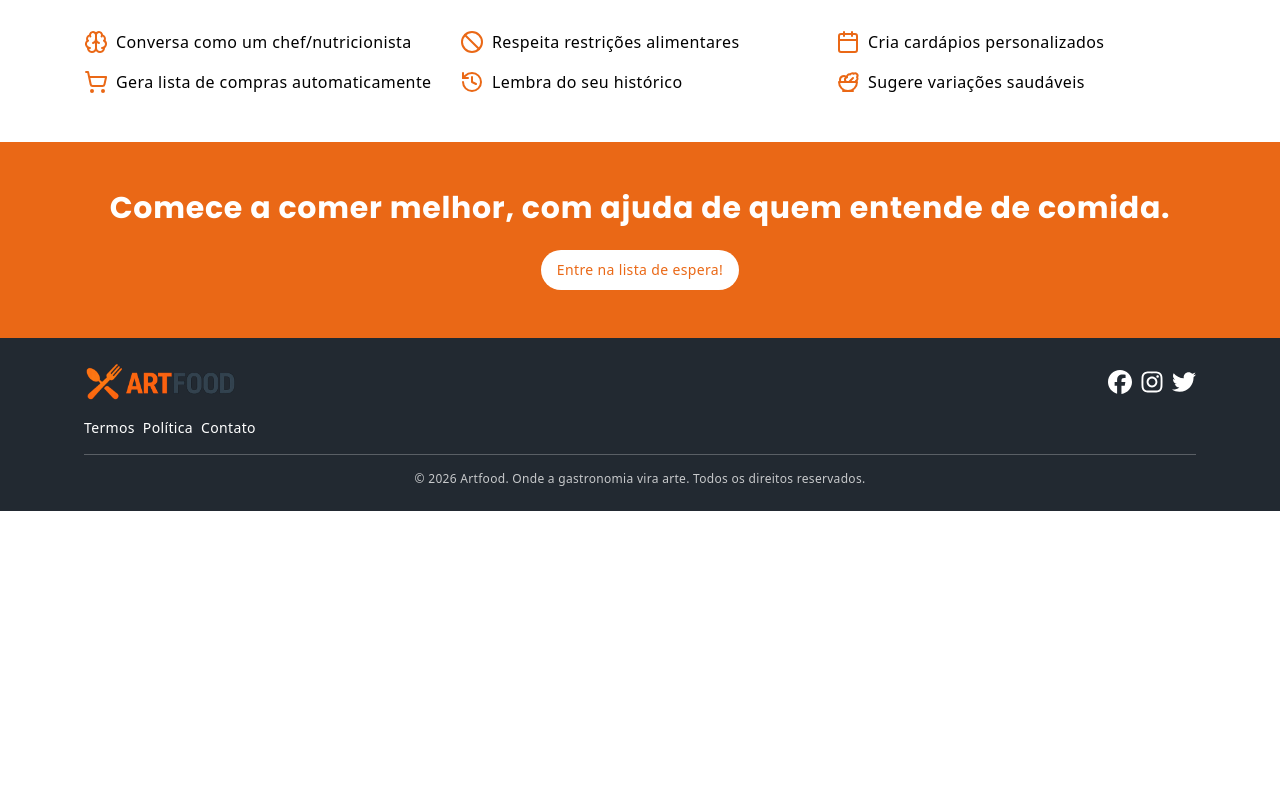
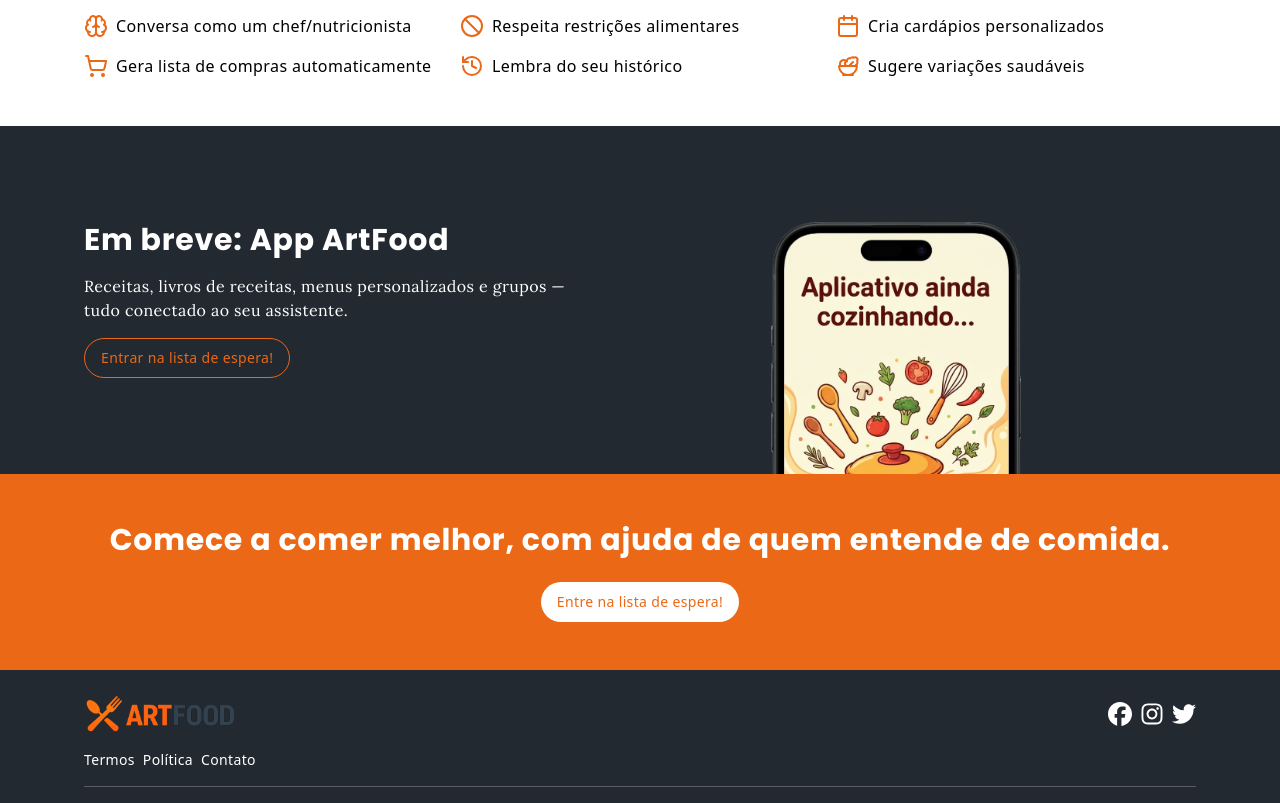
Before and after one commit to EduNunesGithub/art-food-landing-page, a Next.js app: page / in a window 1280 px wide. Shown: the part 962-1765 px from the top of the page. Before the commit the page ends 1473 px from the top, so only its background shows below. Built offline with nearby package versions, Linux system fonts and the light colour scheme.

Commit message:
feat(component): app coming soon

```diff
--- a/src/app/page.tsx
+++ b/src/app/page.tsx
@@ -1,4 +1,5 @@
 import { HeroSection } from "@/app/page-client";
+import { AppComingSoon } from "@/components/app-coming-soon";
 import { Benefits } from "@/components/benefits";
 import { ContactCta } from "@/components/contact-cta";
 import { HowItWorks } from "@/components/how-it-works";
@@ -20,6 +21,12 @@
         </div>
       </section>
 
+      <section className="bg-gray flex items-center justify-center overflow-x-hidden overflow-y-hidden px-6 py-24 w-full">
+        <div className="flex items-center max-w-278 w-full">
+          <AppComingSoon />
+        </div>
+      </section>
+
       <section className="bg-primary flex items-center justify-center px-6 py-12 w-full">
         <div className="flex items-center max-w-278 w-full">
           <ContactCta />
--- /dev/null
+++ b/src/components/app-coming-soon/index.tsx
@@ -0,0 +1,49 @@
+"use client";
+
+import Image from "next/image";
+import { twMerge } from "tailwind-merge";
+import { Mockup } from "@/components/mockup";
+import { Button } from "@/components/ui/button";
+import mobilePlaceholder from "#/png/mobile-placeholder.png";
+
+export const AppComingSoon = () => (
+  <article className="flex flex-row items-end text-black relative w-full z-0">
+    <div className="flex flex-col gap-4 max-w-128 w-full z-0">
+      <h2 className="text-white">Em breve: App ArtFood</h2>
+
+      <p className="text-white">
+        Receitas, livros de receitas, menus personalizados e grupos — tudo
+        conectado ao seu assistente.
+      </p>
+
+      <Button
+        asLink
+        className="bg-transparent border border-primary rounded-full text-primary"
+        href="#"
+      >
+        Entrar na lista de espera!
+      </Button>
+    </div>
+
+    <div
+      aria-hidden
+      className={twMerge(
+        "absolute duration-200 ease-standard flex h-fit items-center justify-center left-1/2 top-0 -translate-x-1/2 transition-all w-80 -z-10",
+        "max-[1024px]:opacity-25",
+        "sm:left-[73.0215%]",
+      )}
+    >
+      <Mockup aria-hidden>
+        <Image
+          alt=""
+          className="h-full object-cover w-full"
+          height={1024}
+          loading="lazy"
+          placeholder="blur"
+          src={mobilePlaceholder}
+          width={512}
+        />
+      </Mockup>
+    </div>
+  </article>
+);
--- a/src/components/hero/index.tsx
+++ b/src/components/hero/index.tsx
@@ -13,7 +13,7 @@
 export const Hero: React.FC<HeroProps> = ({ sectionRef }) => (
   <article className="flex flex-row items-end text-black relative w-full z-0">
     <motion.div
-      className="flex flex-col gap-6 max-w-128 w-full z-0"
+      className="flex flex-col gap-4 max-w-128 w-full z-0"
       initial={{ opacity: 0 }}
       viewport={{ once: true }}
       whileInView={{ opacity: 1 }}
@@ -57,7 +57,7 @@
         "sm:left-[73.0215%]",
       )}
     >
-      <WhatsappMockup sectionRef={sectionRef} />
+      <WhatsappMockup />
     </div>
   </article>
 );
```
Also changed, not shown: public/png/mobile-placeholder.png (added).
